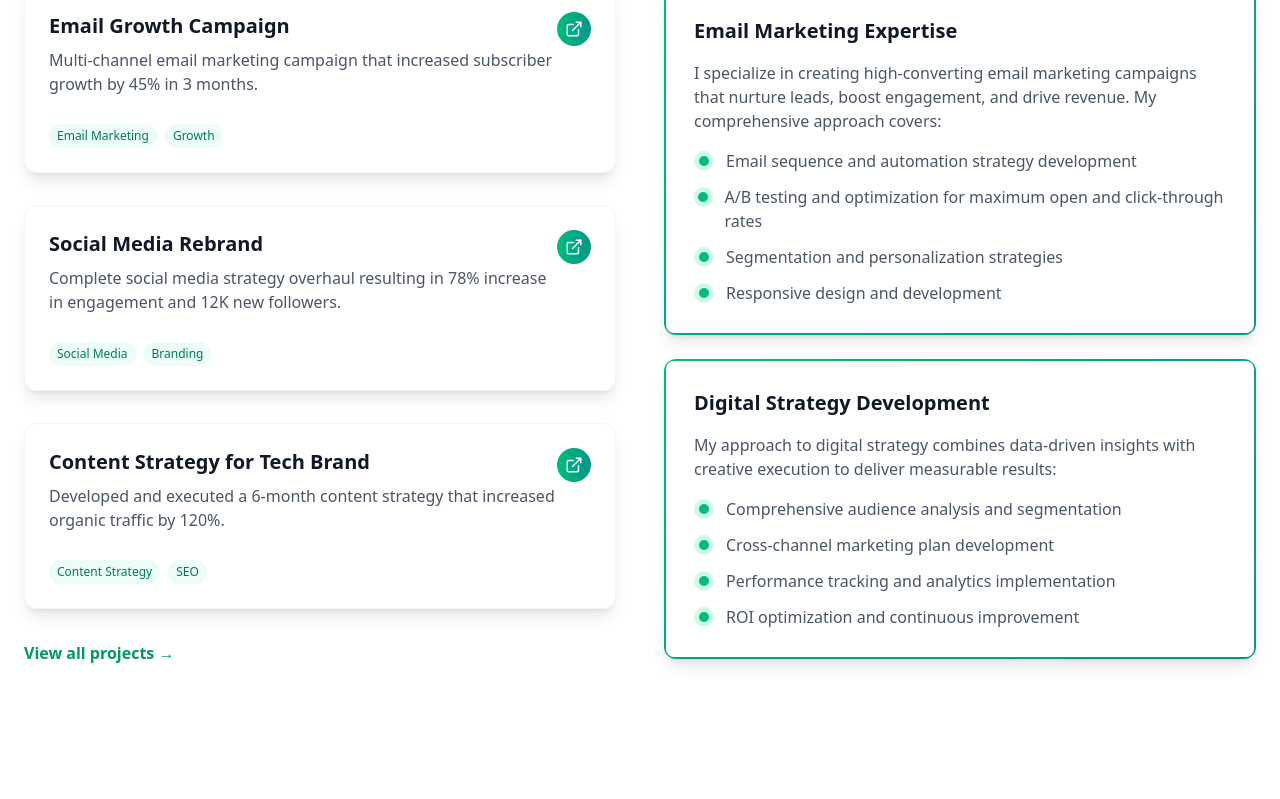
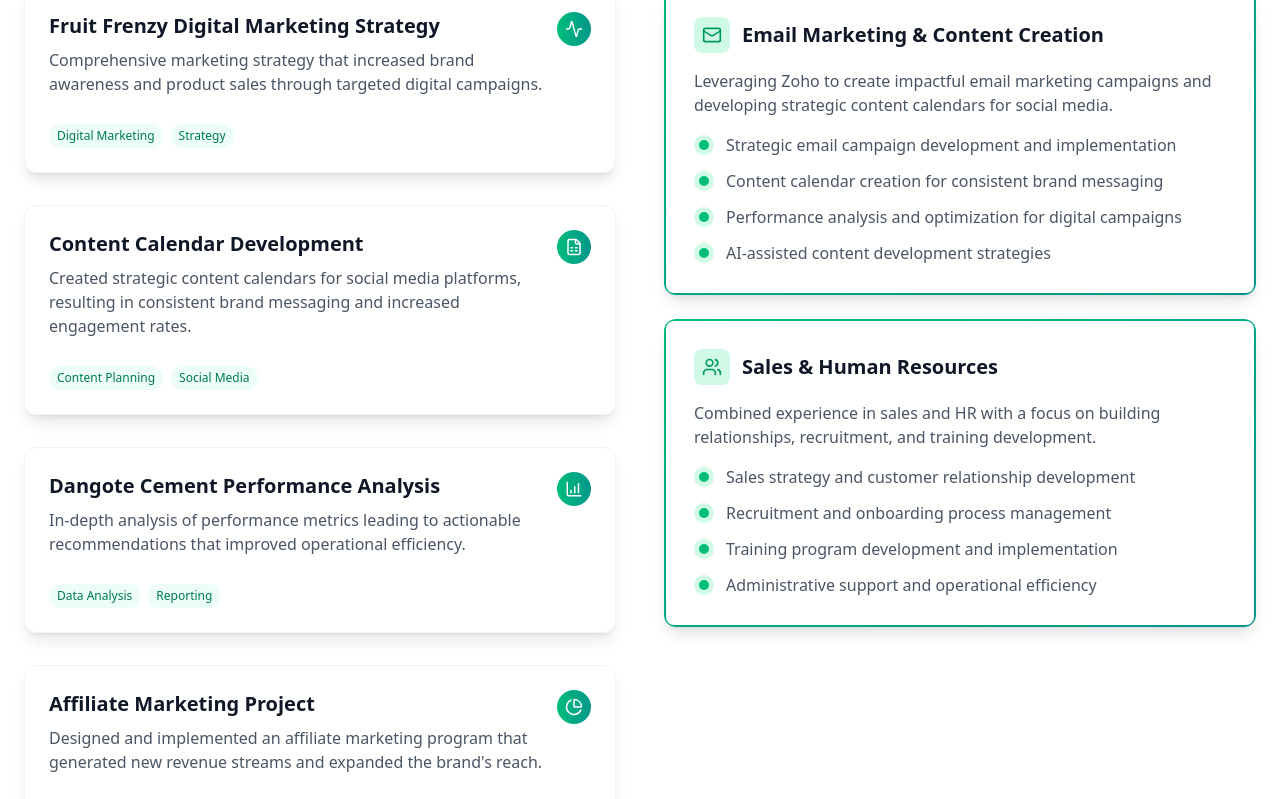
Before and after one commit to Cmdliner/adetunjis_portflio, a Next.js app: page / in a window 1280 px wide. Shown: the part 2621-3420 px from the top of the page. Built offline with nearby package versions, Linux system fonts and the light colour scheme.

Commit message:
COmplete design nmext up functionality

```diff
--- a/components/Projects.tsx
+++ b/components/Projects.tsx
@@ -2,12 +2,11 @@
 import Link from "next/link";
 import { ExternalLink } from "lucide-react";
 import { motion } from "motion/react";
+import { Activity, FileSpreadsheet, PieChart, BarChart4, Mail, Users } from "lucide-react";
 
 export default function Projects() {
     return (
         <section id="projects" className="relative py-24 bg-white overflow-hidden">
-            {/* Background pattern */}
-
 
             {/* Top wave divider - connects to dark About section */}
             <div className="absolute top-0 left-0 right-0 h-16 z-10">
@@ -29,7 +28,7 @@ export default function Projects() {
                     <h2 className="text-4xl font-bold text-gray-900 mb-4">My Projects</h2>
                     <div className="h-1 w-24 bg-gradient-to-r from-emerald-500 to-teal-600 rounded-full mx-auto mb-6"></div>
                     <p className="text-gray-600 max-w-2xl mx-auto">
-                        A showcase of my recent work and specialized digital marketing campaigns that have driven significant results.
+                        A showcase of my professional work across digital marketing, sales, and HR management that has delivered meaningful results.
                     </p>
                 </motion.div>
 
@@ -45,82 +44,80 @@ export default function Projects() {
                     >
                         <h3 className="text-2xl font-bold text-gray-900 mb-6">Featured Projects</h3>
 
-                        {/* Project Card 1 */}
+                        {/* Project Card 1 - Fruit Frenzy */}
                         <div className="bg-white bg-opacity-70 backdrop-blur-md rounded-xl p-6 shadow-lg hover:shadow-xl transition-all duration-300 border border-gray-100">
                             <div className="flex justify-between items-start">
                                 <div>
-                                    <h4 className="text-xl font-semibold text-gray-900 mb-2">Email Growth Campaign</h4>
+                                    <h4 className="text-xl font-semibold text-gray-900 mb-2">Fruit Frenzy Digital Marketing Strategy</h4>
                                     <p className="text-gray-600 mb-4">
-                                        Multi-channel email marketing campaign that increased subscriber growth by 45% in 3 months.
+                                        Comprehensive marketing strategy that increased brand awareness and product sales through targeted digital campaigns.
                                     </p>
                                 </div>
-                                <Link
-                                    href="https://example.com/project1"
-                                    target="_blank"
-                                    className="bg-gradient-to-r from-emerald-500 to-teal-600 text-white p-2 rounded-full hover:shadow-lg transition-all"
-                                >
-                                    <ExternalLink size={18} />
-                                </Link>
+                                <div className="bg-gradient-to-r from-emerald-500 to-teal-600 text-white p-2 rounded-full">
+                                    <Activity size={18} />
+                                </div>
                             </div>
                             <div className="flex flex-wrap gap-2 mt-3">
-                                <span className="bg-emerald-50 text-emerald-700 text-xs px-2 py-1 rounded-full">Email Marketing</span>
-                                <span className="bg-emerald-50 text-emerald-700 text-xs px-2 py-1 rounded-full">Growth</span>
+                                <span className="bg-emerald-50 text-emerald-700 text-xs px-2 py-1 rounded-full">Digital Marketing</span>
+                                <span className="bg-emerald-50 text-emerald-700 text-xs px-2 py-1 rounded-full">Strategy</span>
                             </div>
                         </div>
 
-                        {/* Project Card 2 */}
+                        {/* Project Card 2 - Content Calendar */}
                         <div className="bg-white bg-opacity-70 backdrop-blur-md rounded-xl p-6 shadow-lg hover:shadow-xl transition-all duration-300 border border-gray-100">
                             <div className="flex justify-between items-start">
                                 <div>
-                                    <h4 className="text-xl font-semibold text-gray-900 mb-2">Social Media Rebrand</h4>
+                                    <h4 className="text-xl font-semibold text-gray-900 mb-2">Content Calendar Development</h4>
                                     <p className="text-gray-600 mb-4">
-                                        Complete social media strategy overhaul resulting in 78% increase in engagement and 12K new followers.
+                                        Created strategic content calendars for social media platforms, resulting in consistent brand messaging and increased engagement rates.
                                     </p>
                                 </div>
-                                <Link
-                                    href="https://example.com/project2"
-                                    target="_blank"
-                                    className="bg-gradient-to-r from-emerald-500 to-teal-600 text-white p-2 rounded-full hover:shadow-lg transition-all"
-                                >
-                                    <ExternalLink size={18} />
-                                </Link>
+                                <div className="bg-gradient-to-r from-emerald-500 to-teal-600 text-white p-2 rounded-full">
+                                    <FileSpreadsheet size={18} />
+                                </div>
                             </div>
                             <div className="flex flex-wrap gap-2 mt-3">
+                                <span className="bg-emerald-50 text-emerald-700 text-xs px-2 py-1 rounded-full">Content Planning</span>
                                 <span className="bg-emerald-50 text-emerald-700 text-xs px-2 py-1 rounded-full">Social Media</span>
-                                <span className="bg-emerald-50 text-emerald-700 text-xs px-2 py-1 rounded-full">Branding</span>
                             </div>
                         </div>
 
-                        {/* Project Card 3 */}
+                        {/* Project Card 3 - Dangote Cement Analysis */}
                         <div className="bg-white bg-opacity-70 backdrop-blur-md rounded-xl p-6 shadow-lg hover:shadow-xl transition-all duration-300 border border-gray-100">
                             <div className="flex justify-between items-start">
                                 <div>
-                                    <h4 className="text-xl font-semibold text-gray-900 mb-2">Content Strategy for Tech Brand</h4>
+                                    <h4 className="text-xl font-semibold text-gray-900 mb-2">Dangote Cement Performance Analysis</h4>
                                     <p className="text-gray-600 mb-4">
-                                        Developed and executed a 6-month content strategy that increased organic traffic by 120%.
+                                        In-depth analysis of performance metrics leading to actionable recommendations that improved operational efficiency.
                                     </p>
                                 </div>
-                                <Link
-                                    href="https://example.com/project3"
-                                    target="_blank"
-                                    className="bg-gradient-to-r from-emerald-500 to-teal-600 text-white p-2 rounded-full hover:shadow-lg transition-all"
-                                >
-                                    <ExternalLink size={18} />
-                                </Link>
+                                <div className="bg-gradient-to-r from-emerald-500 to-teal-600 text-white p-2 rounded-full">
+                                    <BarChart4 size={18} />
+                                </div>
                             </div>
                             <div className="flex flex-wrap gap-2 mt-3">
-                                <span className="bg-emerald-50 text-emerald-700 text-xs px-2 py-1 rounded-full">Content Strategy</span>
-                                <span className="bg-emerald-50 text-emerald-700 text-xs px-2 py-1 rounded-full">SEO</span>
+                                <span className="bg-emerald-50 text-emerald-700 text-xs px-2 py-1 rounded-full">Data Analysis</span>
+                                <span className="bg-emerald-50 text-emerald-700 text-xs px-2 py-1 rounded-full">Reporting</span>
                             </div>
                         </div>
 
-                        <div className="mt-8">
-                            <Link
-                                href="#"
-                                className="inline-block text-emerald-600 font-semibold hover:text-emerald-800 transition-colors"
-                            >
-                                View all projects →
-                            </Link>
+                        {/* Project Card 4 - Affiliate Marketing */}
+                        <div className="bg-white bg-opacity-70 backdrop-blur-md rounded-xl p-6 shadow-lg hover:shadow-xl transition-all duration-300 border border-gray-100">
+                            <div className="flex justify-between items-start">
+                                <div>
+                                    <h4 className="text-xl font-semibold text-gray-900 mb-2">Affiliate Marketing Project</h4>
+                                    <p className="text-gray-600 mb-4">
+                                        Designed and implemented an affiliate marketing program that generated new revenue streams and expanded the brand's reach.
+                                    </p>
+                                </div>
+                                <div className="bg-gradient-to-r from-emerald-500 to-teal-600 text-white p-2 rounded-full">
+                                    <PieChart size={18} />
+                                </div>
+                            </div>
+                            <div className="flex flex-wrap gap-2 mt-3">
+                                <span className="bg-emerald-50 text-emerald-700 text-xs px-2 py-1 rounded-full">Affiliate Marketing</span>
+                                <span className="bg-emerald-50 text-emerald-700 text-xs px-2 py-1 rounded-full">Growth</span>
+                            </div>
                         </div>
                     </motion.div>
 
@@ -132,38 +129,43 @@ export default function Projects() {
                         transition={{ duration: 0.6, delay: 0.3 }}
                         className="space-y-6"
                     >
-                        <h3 className="text-2xl font-bold text-gray-900 mb-6">My Specialization</h3>
+                        <h3 className="text-2xl font-bold text-gray-900 mb-6">My Professional Skills</h3>
 
                         <div className="bg-gradient-to-br from-emerald-500 to-teal-600 rounded-xl p-[2px] shadow-lg">
                             <div className="bg-white bg-opacity-95 backdrop-blur-md rounded-lg p-7 h-full">
-                                <h4 className="text-xl font-semibold text-gray-900 mb-4">Email Marketing Expertise</h4>
+                                <div className="flex items-center mb-4">
+                                    <div className="bg-emerald-100 p-2 rounded-lg mr-3">
+                                        <Mail className="h-5 w-5 text-emerald-600" />
+                                    </div>
+                                    <h4 className="text-xl font-semibold text-gray-900">Email Marketing & Content Creation</h4>
+                                </div>
                                 <p className="text-gray-600 mb-4">
-                                    I specialize in creating high-converting email marketing campaigns that nurture leads, boost engagement, and drive revenue. My comprehensive approach covers:
+                                    Leveraging Zoho to create impactful email marketing campaigns and developing strategic content calendars for social media.
                                 </p>
                                 <ul className="space-y-3 text-gray-600">
                                     <li className="flex items-start">
                                         <div className="h-5 w-5 rounded-full bg-emerald-100 flex items-center justify-center mr-3 mt-0.5">
                                             <div className="h-2.5 w-2.5 rounded-full bg-emerald-500"></div>
                                         </div>
-                                        <span>Email sequence and automation strategy development</span>
+                                        <span>Strategic email campaign development and implementation</span>
                                     </li>
                                     <li className="flex items-start">
                                         <div className="h-5 w-5 rounded-full bg-emerald-100 flex items-center justify-center mr-3 mt-0.5">
                                             <div className="h-2.5 w-2.5 rounded-full bg-emerald-500"></div>
                                         </div>
-                                        <span>A/B testing and optimization for maximum open and click-through rates</span>
+                                        <span>Content calendar creation for consistent brand messaging</span>
                                     </li>
                                     <li className="flex items-start">
                                         <div className="h-5 w-5 rounded-full bg-emerald-100 flex items-center justify-center mr-3 mt-0.5">
                                             <div className="h-2.5 w-2.5 rounded-full bg-emerald-500"></div>
                                         </div>
-                                        <span>Segmentation and personalization strategies</span>
+                                        <span>Performance analysis and optimization for digital campaigns</span>
                                     </li>
                                     <li className="flex items-start">
                                         <div className="h-5 w-5 rounded-full bg-emerald-100 flex items-center justify-center mr-3 mt-0.5">
                                             <div className="h-2.5 w-2.5 rounded-full bg-emerald-500"></div>
                                         </div>
-                                        <span>Responsive design and development</span>
+                                        <span>AI-assisted content development strategies</span>
                                     </li>
                                 </ul>
                             </div>
@@ -171,34 +173,39 @@ export default function Projects() {
 
                         <div className="bg-gradient-to-br from-emerald-500 to-teal-600 rounded-xl p-[2px] shadow-lg">
                             <div className="bg-white bg-opacity-95 backdrop-blur-md rounded-lg p-7 h-full">
-                                <h4 className="text-xl font-semibold text-gray-900 mb-4">Digital Strategy Development</h4>
+                                <div className="flex items-center mb-4">
+                                    <div className="bg-emerald-100 p-2 rounded-lg mr-3">
+                                        <Users className="h-5 w-5 text-emerald-600" />
+                                    </div>
+                                    <h4 className="text-xl font-semibold text-gray-900">Sales & Human Resources</h4>
+                                </div>
                                 <p className="text-gray-600 mb-4">
-                                    My approach to digital strategy combines data-driven insights with creative execution to deliver measurable results:
+                                    Combined experience in sales and HR with a focus on building relationships, recruitment, and training development.
                                 </p>
                                 <ul className="space-y-3 text-gray-600">
                                     <li className="flex items-start">
                                         <div className="h-5 w-5 rounded-full bg-emerald-100 flex items-center justify-center mr-3 mt-0.5">
                                             <div className="h-2.5 w-2.5 rounded-full bg-emerald-500"></div>
                                         </div>
-                                        <span>Comprehensive audience analysis and segmentation</span>
+                                        <span>Sales strategy and customer relationship development</span>
                                     </li>
                                     <li className="flex items-start">
                                         <div className="h-5 w-5 rounded-full bg-emerald-100 flex items-center justify-center mr-3 mt-0.5">
                                             <div className="h-2.5 w-2.5 rounded-full bg-emerald-500"></div>
                                         </div>
-                                        <span>Cross-channel marketing plan development</span>
+                                        <span>Recruitment and onboarding process management</span>
                                     </li>
                                     <li className="flex items-start">
                                         <div className="h-5 w-5 rounded-full bg-emerald-100 flex items-center justify-center mr-3 mt-0.5">
                                             <div className="h-2.5 w-2.5 rounded-full bg-emerald-500"></div>
                                         </div>
-                                        <span>Performance tracking and analytics implementation</span>
+                                        <span>Training program development and implementation</span>
                                     </li>
                                     <li className="flex items-start">
                                         <div className="h-5 w-5 rounded-full bg-emerald-100 flex items-center justify-center mr-3 mt-0.5">
                                             <div className="h-2.5 w-2.5 rounded-full bg-emerald-500"></div>
                                         </div>
-                                        <span>ROI optimization and continuous improvement</span>
+                                        <span>Administrative support and operational efficiency</span>
                                     </li>
                                 </ul>
                             </div>
```
